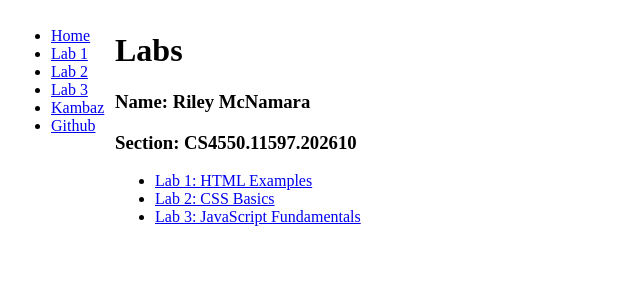
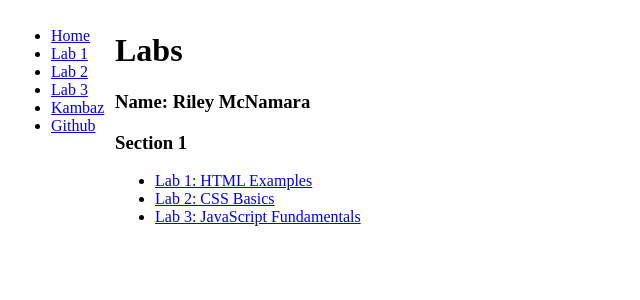
Before and after one commit to rjmcnamara10/kambaz-next-js, a Next.js app: page /Labs in a window 1280 px wide. Shown: the top 300 px of the page, without its empty margins (0-640 px from the left). Built offline with nearby package versions, Linux system fonts and the light colour scheme.

Commit message:
correcting course section number

```diff
--- a/app/Labs/page.tsx
+++ b/app/Labs/page.tsx
@@ -4,7 +4,7 @@ export default function Labs() {
     <div id="wd-labs">
       <h1>Labs</h1>
       <h3>Name: Riley McNamara</h3>
-      <h3>Section: CS4550.11597.202610</h3>
+      <h3>Section 1</h3>
       <ul>
         <li>
           <Link href="/Labs/Lab1" id="wd-lab1-link">
```
